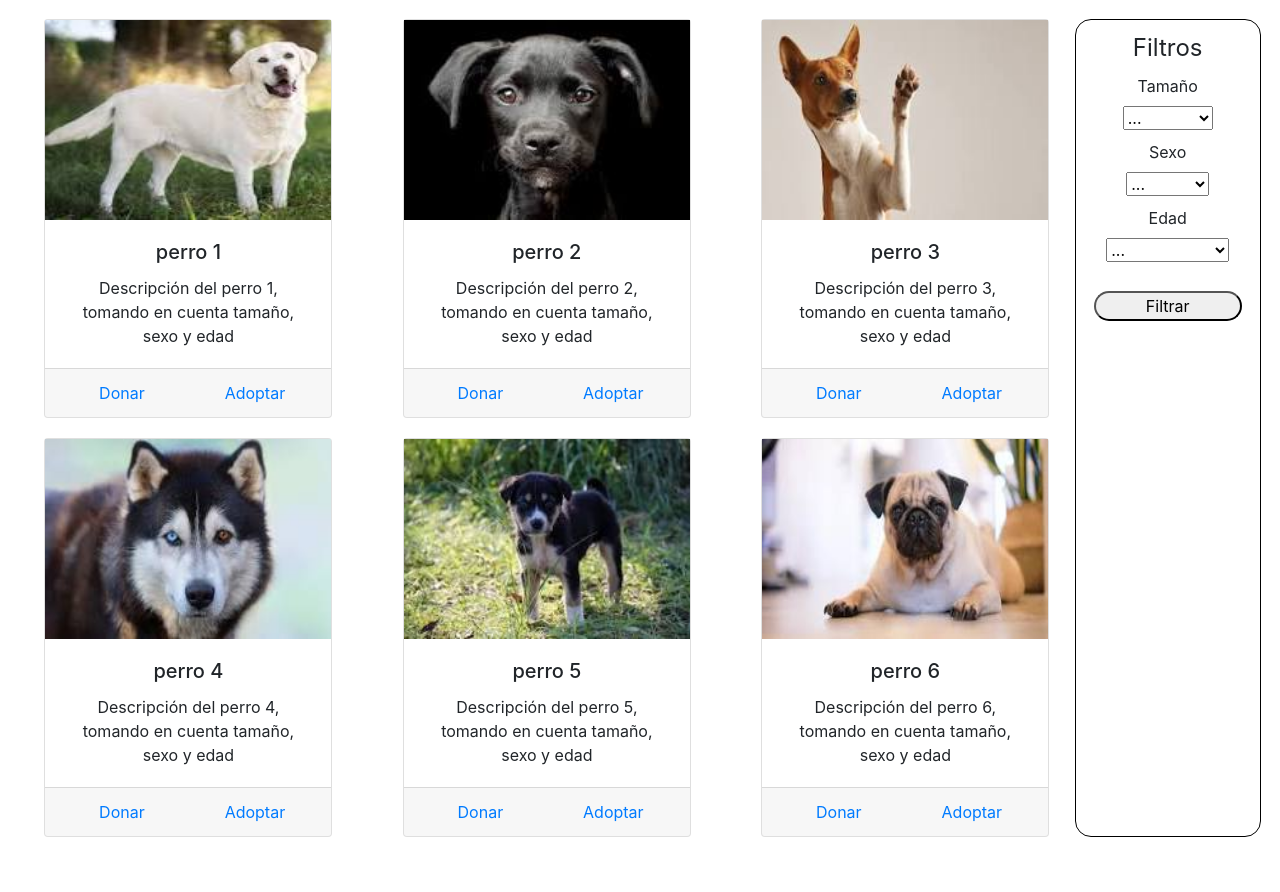
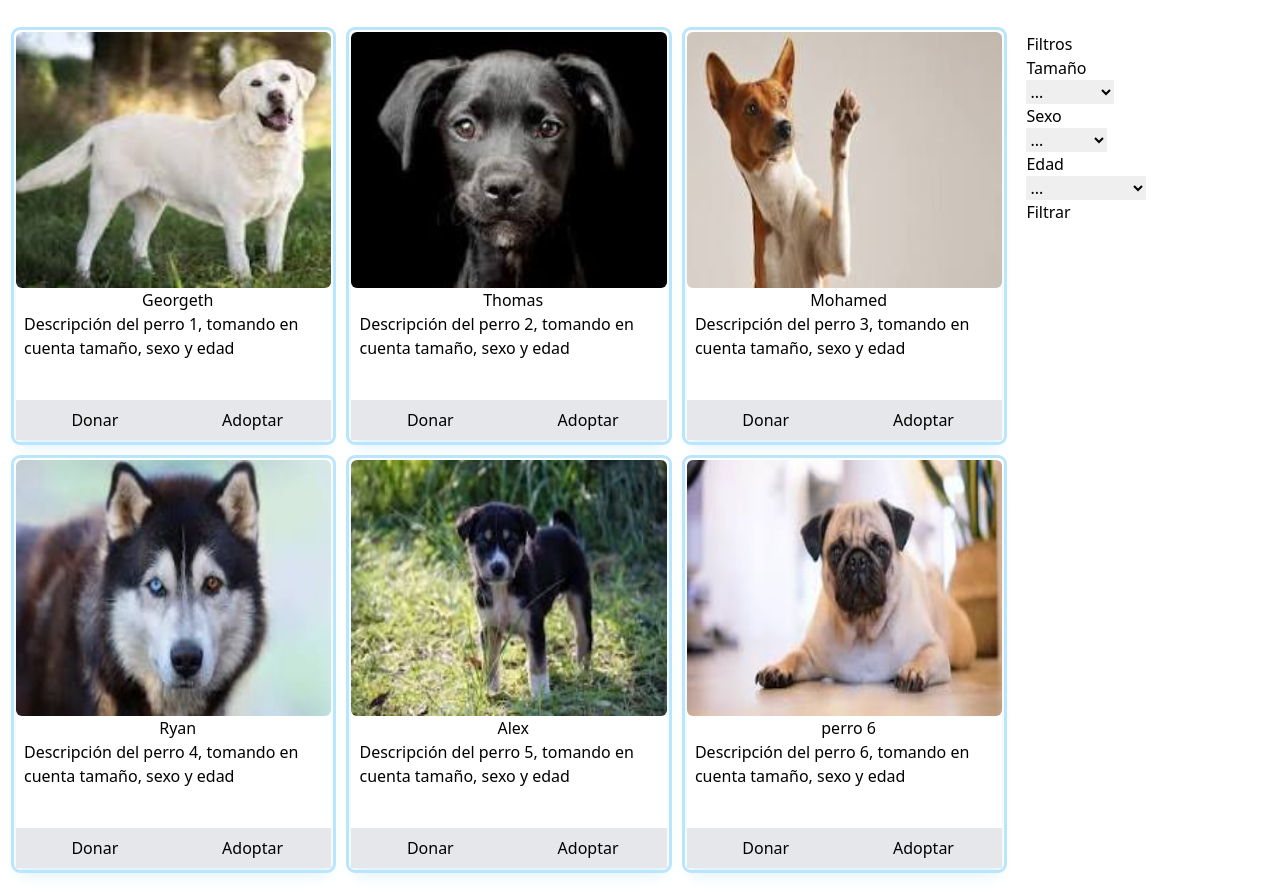
Before and after one commit to LostPawsNetwork/LostPawsWeb, a PHP site: page /adopta/adopcion.php in a window 1280 px wide. Before the commit the page ends 837 px from the top, so only its background shows below. Run offline with PHP 8.4, Linux system fonts and the light colour scheme; some libraries are stand-ins or nearby versions.

Commit message:
estilos tailwind
ya está el grid fijo
faltan los filtros

```diff
--- a/src/adopta/adopcion.php
+++ b/src/adopta/adopcion.php
@@ -3,27 +3,27 @@
 //todo hacer consulta a base de datos para traer la info de los perros, ver formato
 $perros = array(
     array(
-        "nombre" => "perro 1",
+        "nombre" => "Georgeth",
         "imagen" => "perro1.jpg",
         "descripcion" => "Descripción del perro 1, tomando en cuenta tamaño, sexo y edad"
     ),
     array(
-        "nombre" => "perro 2",
+        "nombre" => "Thomas",
         "imagen" => "perro2.jpg",
         "descripcion" => "Descripción del perro 2, tomando en cuenta tamaño, sexo y edad"
     ),
     array(
-        "nombre" => "perro 3",
+        "nombre" => "Mohamed",
         "imagen" => "perro3.jpg",
         "descripcion" => "Descripción del perro 3, tomando en cuenta tamaño, sexo y edad"
     ),
     array(
-        "nombre" => "perro 4",
+        "nombre" => "Ryan",
         "imagen" => "perro4.jpg",
         "descripcion" => "Descripción del perro 4, tomando en cuenta tamaño, sexo y edad"
     ),
     array(
-        "nombre" => "perro 5",
+        "nombre" => "Alex",
         "imagen" => "perro5.jpg",
         "descripcion" => "Descripción del perro 5, tomando en cuenta tamaño, sexo y edad"
     ),
@@ -39,89 +39,36 @@ $perros = array(
 <html>
 <head>
     <title>Grid de perros</title>
-    <style>
-        .grid-container {
-            width: 85%;
-            display: grid;
-            grid-template-columns: repeat(auto-fit, minmax(300px, 1fr));
-            grid-gap: 20px;
-            justify-items: center;
-        }
-        .grid-item {
-            text-align: center;
-        }
-        .grid-item img {
-            width: 200px;
-            height: 200px;
-        }
-
-        @media (max-width: 767px) {
-            .grid-container {
-                grid-template-columns: repeat(auto-fit, minmax(200px, 1fr));
-                width: 85%;
-            }
-        }
-
-        .card-link{
-            width: 50%;
-        }
-
-        body{
-            display: flex;
-            padding: 1.2rem;
-        }
-
-        .filtros{
-            width: 15%;
-            border: 0.3px solid black;
-            border-radius: 1rem;
-            padding: 10px;
-            text-align: center;
-        }
-
-        .filtros-opcion{
-            padding-bottom: 10px;
-        }
-
-        button{
-            width: 90%;
-        }
-
-        button:hover{
-            background-color: rgb(166, 172, 175);
-        }
-
-        .filtros-footer{
-            padding-top: 1.2rem;
-        }
-    </style>
-    <link rel="stylesheet" href="https://cdn.jsdelivr.net/npm/bootstrap@4.0.0/dist/css/bootstrap.min.css" integrity="sha384-Gn5384xqQ1aoWXA+058RXPxPg6fy4IWvTNh0E263XmFcJlSAwiGgFAW/dAiS6JXm" crossorigin="anonymous">
+    <script src="https://cdn.tailwindcss.com"></script>
 </head>
 <body>
-    <div class="grid-container">
+    <div class="flex flex-row pt-8 pr-4 pl-4 pb-6">
+        <div class="basis-4/5 pr-3">
+            <div class="grid grid-cols-3 gap-5">
                 <?php
                 foreach ($perros as $perro) {
-            echo "<div class='grid-item'>";
-            echo "  <div class='card' style='width: 18rem;'>";
-            echo "      <img style='width: 100%' src='../assets/imagenes/perros-ejemplo/".$perro['imagen']."' alt='Imagen del canino'>";
-            echo "      <div class='card-body'>";
-            echo "          <h5 class='card-title'>".$perro['nombre']."</h5>";
-            echo "          <p class='card-text'>".$perro['descripcion']."</p>";
+                    echo "  <div class='text-center shadow-lg shadow-sky-100 outline outline-offset-2 outline-sky-200 rounded'>";
+                    echo "      <div class='h-64'>";
+                    echo "          <img class='rounded-md size-full' src='./assets/imagenes/perros-ejemplo/".$perro['imagen']."' alt='Imagen del canino'>";
                     echo "      </div>";
-            echo "      <div class='card-footer' style='display: flex !important;'>";
-            echo "          <div class='card-link'>";
-            echo "              <a href='#'>Donar</a>";
-            echo "          </div>";
-            echo "          <div class='card-link'>";
-            echo "              <a href='#'>Adoptar</a>";
-            echo "          </div>";
+                    echo "      <div class='pb-4 pl-2 h-28'>";
+                    echo "          <h5>".$perro['nombre']."</h5>";
+                    echo "          <p class='text-left'>".$perro['descripcion']."</p>";
+                    echo "      </div>";
+                    echo "      <div class='flex flex-row h-10 bg-gray-200'>";
+                    echo "          <button class='basis-1/2 hover:bg-gray-400'>";
+                    echo "              Donar";
+                    echo "          </button>";
+                    echo "          <button class='basis-1/2 hover:bg-gray-400 '>";
+                    echo "              Adoptar";
+                    echo "          </button>";
                     echo "      </div>";
                     echo "  </div>";
-            echo "</div>";
                 }
                 ?>
             </div>
-    <div class="filtros">
+        </div>
+        <div class="basis-1/5 pl-3">
             <?php
             //todo cuando se activen los filtros se re carga toda la página para hacer la consulta en base a lo filtrado
             ?>
@@ -161,5 +108,6 @@ $perros = array(
                 </form>
             </fieldset>
         </div>
+    </div>
 </body>
 </html>
```
Lines whose indentation alone changed are shown as unchanged.
